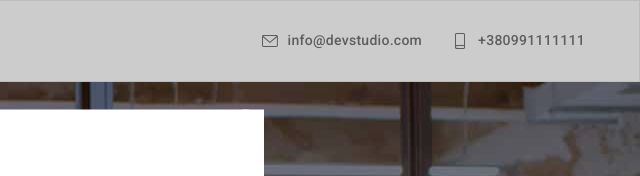
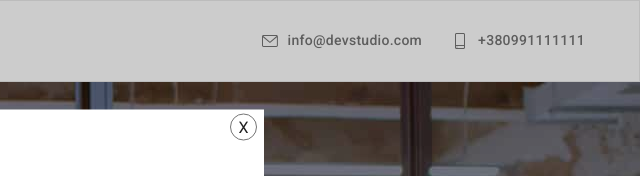
Before and after one commit to CrocodileGenna/goit-markup-hw-05, a plain HTML site: page index.html in a window 1280 px wide. Both pictures are taken after a click on the button "Заказать услугу". Shown: the top 176 px of the page, 640-1280 px from the left. Drawn offline with nearby package versions, Linux system fonts and the light colour scheme.

Commit message:
comit  30

```diff
--- a/css/styles.css
+++ b/css/styles.css
@@ -873,23 +873,38 @@ footer {
   display: inline-block;
 
   padding: 0;
-  margin-left: 492px;
+  margin-left: 495px;
+  margin-top: 5px;
   border: 0;
-  cursor: pointer;
   border-radius: 50%;
 
+  cursor: pointer;
+
+  outline: 1px solid var(--secondary-color);
   background-color: #fff;
 
-  transition-property: background-color;
+  transition-property: background-color outline;
   transition-duration: 250ms;
   transition-timing-function: cubic-bezier(0.4, 0, 0.2, 1);
 }
 .modal .close:hover {
   background-color: var(--akcent);
+  outline: 1px solid var(--akcent);
 }
-.modal .close .icon {
-  padding: 0;
-  margin-right: 10px;
+.modal .icon-close {
+  display: inline-block;
+  padding: 4px;
+  margin: 0;
+
   width: 25px;
   height: 25px;
+
+  color: #212121;
+
+  transition-property: color;
+  transition-duration: 250ms;
+  transition-timing-function: cubic-bezier(0.4, 0, 0.2, 1);
 }
+.modal .icon-close:hover {
+  color: var(--primary-wite-color);
+}
--- a/index.html
+++ b/index.html
@@ -424,10 +424,10 @@
   </footer>
   <div class="backdrop is-hidden" data-modal>
     <div class="modal">
-      <button class="close" data-modal-close>
-        <svg class="icon" width="25px" height="25px">
-          <use href="./images/close.svg"></use>
-        </svg>
+      <button type="button" class="close" data-modal-close>
+        <span class="icon-close">
+          X
+        </span>
       </button>
     </div>
   </div>
```
